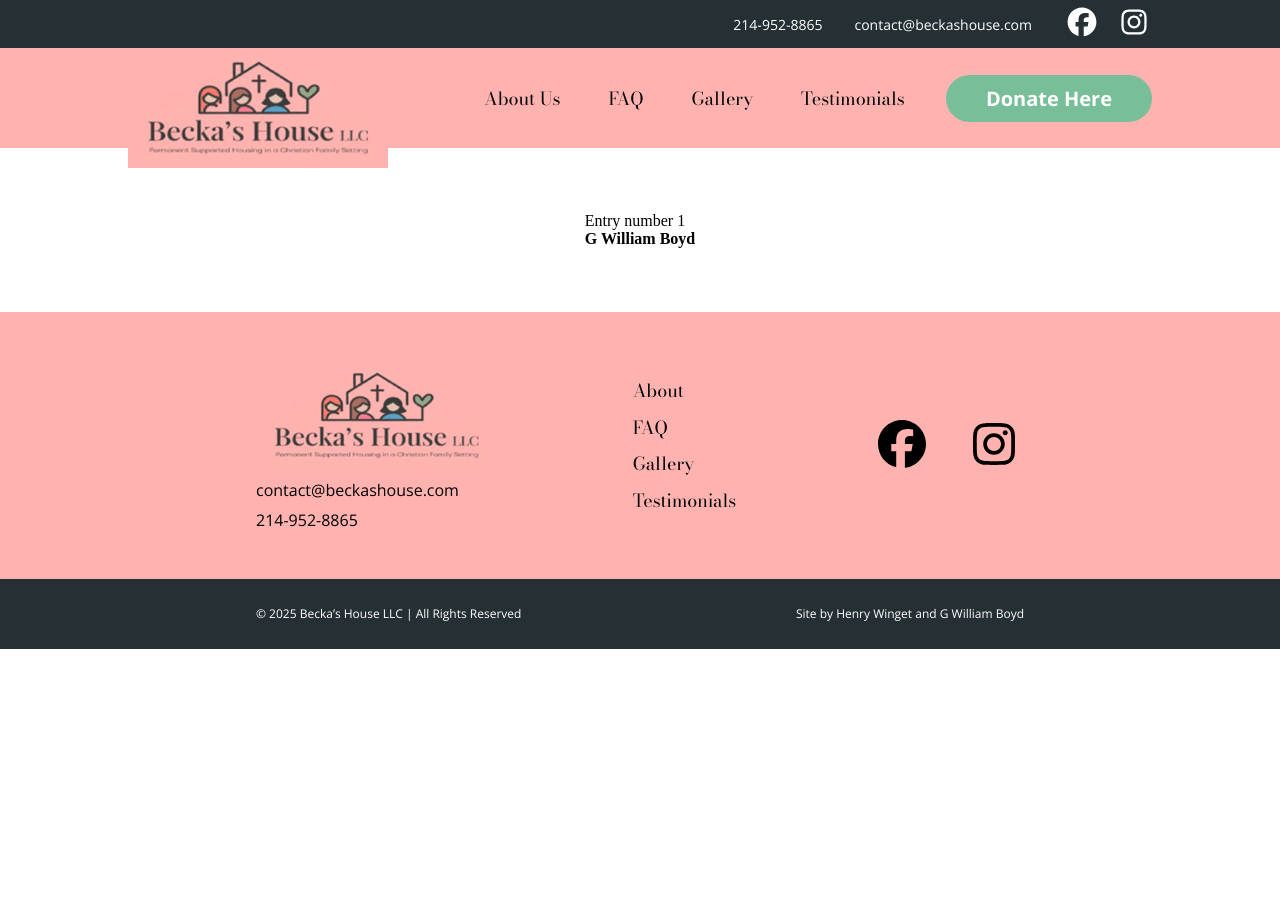
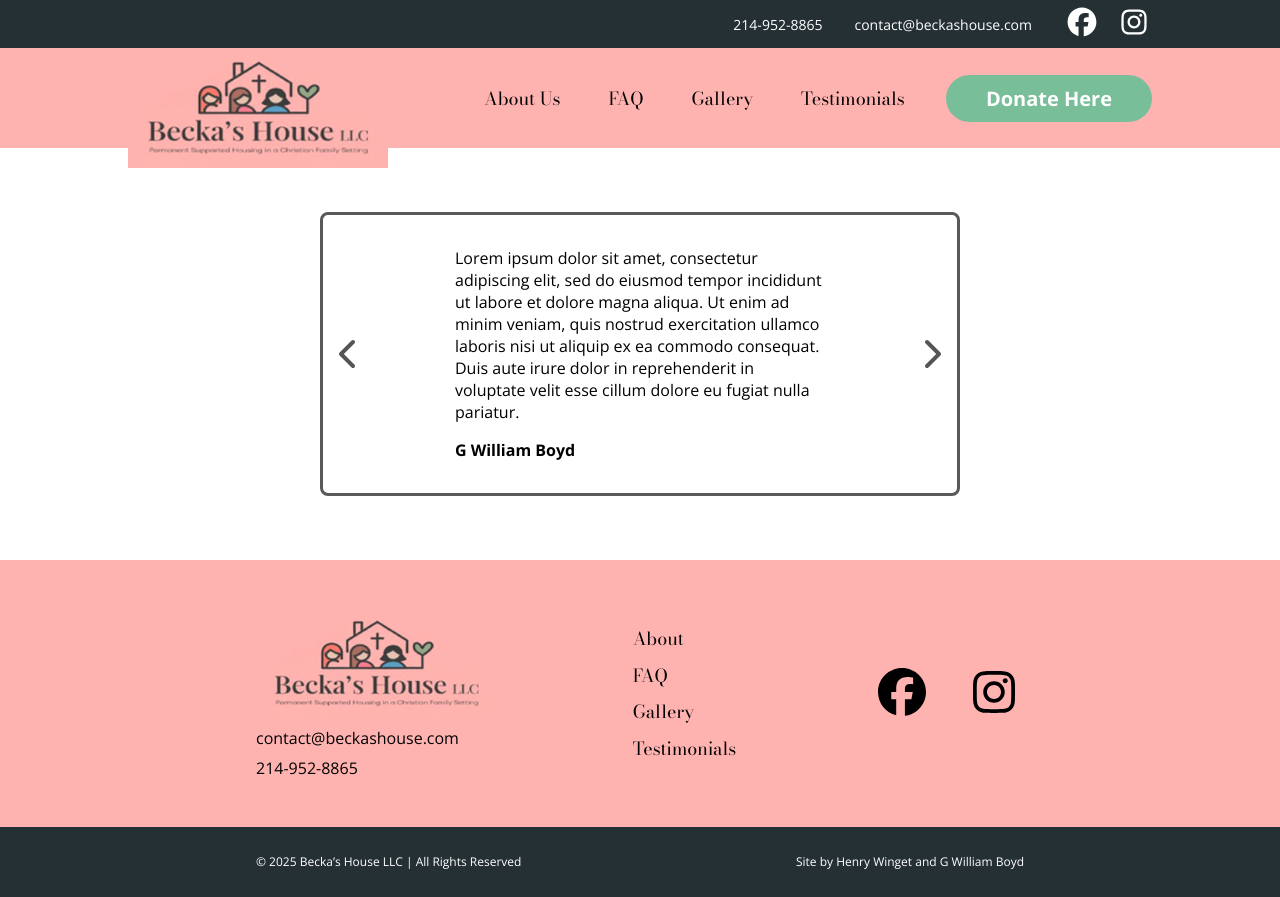
Before and after one commit to gwilliamboyd/beckas-house, a Next.js app: page /testimonials in a window 1280 px wide. Before the commit the page ends 800 px from the top, so only its background shows below. Built offline with nearby package versions, Linux system fonts and the light colour scheme.

Commit message:
Styles testimonials. Dummy data. Scrolling testimonials

```diff
--- a/app/testimonials/page.jsx
+++ b/app/testimonials/page.jsx
@@ -1,11 +1,65 @@
+'use client'
 import styles from '@/styles/testimonials.module.css'
+import entries from '@/components/Testimonials/entries/entries.json'
 import Testimonials from '@/components/Testimonials/Testimonials'
+// FontAwesome chevron icons
+import { FontAwesomeIcon } from '@fortawesome/react-fontawesome'
+import {
+  faChevronLeft,
+  faChevronRight,
+} from '@fortawesome/free-solid-svg-icons'
+import { useEffect, useState } from 'react'
 
 const page = () => {
+  const [currentIndex, setCurrentIndex] = useState(0)
+
+  const entryHandler = operation => {
+    // prevent setting index < 0
+    if (operation === '-' && currentIndex - 1 < 0) {
+      return
+    }
+    // prevent setting index greater than array length
+    else if (operation === '+' && currentIndex + 1 > entries.length - 1) {
+      return
+    }
+
+    // determine whether to increment or decrement
+    operation === '+'
+      ? setCurrentIndex(currentIndex + 1)
+      : setCurrentIndex(currentIndex - 1)
+  }
+
+  // auto scroll testimonials every 8 sec
+  useEffect(() => {
+    const interval = setInterval(() => {
+      setCurrentIndex(prev => (prev + 1 < entries.length ? prev + 1 : 0))
+    }, 8000)
+
+    // clear timer when testimonial changes
+    return () => clearInterval(interval)
+  }, [entries.length])
+
   return (
     <div className={styles.testimonialsMaster}>
       <div className={styles.testimonialsWrapper}>
-        <Testimonials />
+        {/* Previous testimonial */}
+        <FontAwesomeIcon
+          onClick={() => entryHandler('-')}
+          className={styles.chevronIcon}
+          icon={faChevronLeft}
+        />
+        {/* Entries section */}
+        <Testimonials
+          currentIndex={currentIndex}
+          setCurrentIndex={setCurrentIndex}
+          entries={entries}
+        />
+        {/* Next testimonial */}
+        <FontAwesomeIcon
+          onClick={() => entryHandler('+')}
+          className={styles.chevronIcon}
+          icon={faChevronRight}
+        />
       </div>
     </div>
   )
--- a/components/Testimonials/Entry.jsx
+++ b/components/Testimonials/Entry.jsx
@@ -1,11 +1,17 @@
 import styles from '@/styles/testimonials.module.css'
 import entries from './entries/entries.json'
+import { Open_Sans } from 'next/font/google'
+
+const open_sans = Open_Sans({
+  subsets: ['latin'],
+  weight: ['400', '700'],
+})
 
 const Entry = ({ index, review, name }) => {
   return (
     <div
       key={index}
-      className={styles.entryWrapper}>
+      className={`${open_sans.className} ${styles.entryWrapper}`}>
       <p className={styles.entryReview}>{review}</p>
       <h4 className={styles.entryName}>{name}</h4>
     </div>
--- a/components/Testimonials/Testimonials.jsx
+++ b/components/Testimonials/Testimonials.jsx
@@ -1,11 +1,11 @@
 'use client'
 import styles from '@/styles/testimonials.module.css'
 import Entry from './Entry'
-import entries from './entries/entries.json'
+// import entries from './entries/entries.json'
 import { useState, useEffect } from 'react'
 
-const Testimonials = () => {
-  const [currentIndex, setCurrentIndex] = useState(0)
+const Testimonials = ({ currentIndex, setCurrentIndex, entries }) => {
+  /* const [currentIndex, setCurrentIndex] = useState(0)
 
   useEffect(() => {
     const interval = setInterval(() => {
@@ -13,16 +13,16 @@ const Testimonials = () => {
     }, 8000)
 
     return () => clearInterval(interval)
-  }, [entries.length])
+  }, [entries.length]) */
 
   return (
-    <div>
+    <>
       <Entry
         index={currentIndex}
         review={entries[currentIndex].review}
         name={entries[currentIndex].name}
       />
-    </div>
+    </>
   )
 }
 
--- a/components/Testimonials/entries/entries.json
+++ b/components/Testimonials/entries/entries.json
@@ -1,14 +1,14 @@
 [
   {
-    "review": "Entry number 1",
+    "review": "Lorem ipsum dolor sit amet, consectetur adipiscing elit, sed do eiusmod tempor incididunt ut labore et dolore magna aliqua. Ut enim ad minim veniam, quis nostrud exercitation ullamco laboris nisi ut aliquip ex ea commodo consequat. Duis aute irure dolor in reprehenderit in voluptate velit esse cillum dolore eu fugiat nulla pariatur.",
     "name": "G William Boyd"
   },
   {
-    "review": "Entry number 2",
+    "review": "Tempus leo eu aenean sed diam urna tempor. Pulvinar vivamus fringilla lacus nec metus bibendum egestas. Iaculis massa nisl malesuada lacinia integer nunc posuere. Ut hendrerit semper vel class aptent taciti sociosqu.",
     "name": "Henry Winget"
   },
   {
-    "review": "Entry number 3",
+    "review": "Quisque faucibus ex sapien vitae pellentesque sem placerat. In id cursus mi pretium tellus duis convallis. Tempus leo eu aenean sed diam urna tempor. Pulvinar vivamus fringilla lacus nec metus bibendum egestas. Iaculis massa nisl malesuada lacinia integer nunc posuere. Ut hendrerit semper vel class aptent taciti sociosqu. Ad litora torquent per conubia nostra inceptos himenaeos.",
     "name": "Brandon Johnson"
   }
 ]
--- a/package.json
+++ b/package.json
@@ -8,8 +8,10 @@
     "start": "next start"
   },
   "dependencies": {
+    "@fortawesome/free-solid-svg-icons": "^7.0.1",
+    "@fortawesome/react-fontawesome": "^3.0.2",
+    "next": "15.5.2",
     "react": "19.1.0",
-    "react-dom": "19.1.0",
-    "next": "15.5.2"
+    "react-dom": "19.1.0"
   }
 }
--- a/styles/testimonials.module.css
+++ b/styles/testimonials.module.css
@@ -1,7 +1,36 @@
 .testimonialsMaster {
-  padding: 4em 6em;
+  padding: 4em 0;
   width: 100%;
   display: flex;
   justify-content: center;
   align-items: center;
 }
+
+.testimonialsWrapper {
+  width: 50%;
+  height: min-content;
+  padding: 2em 1em;
+  border: 3px solid rgba(0, 0, 0, 0.65);
+  border-radius: 8px;
+  display: flex;
+  justify-content: space-between;
+  align-items: center;
+  gap: 6em;
+}
+
+.chevronIcon {
+  font-size: 2em;
+  color: #555;
+  /* width: 30px;
+  height: 30px; */
+}
+
+.chevronIcon:hover {
+  cursor: pointer;
+}
+
+.entryWrapper {
+  display: flex;
+  flex-direction: column;
+  gap: 1em;
+}
```
Also changed, not shown: 1 other file (tests, documents, lock files or other folders).
